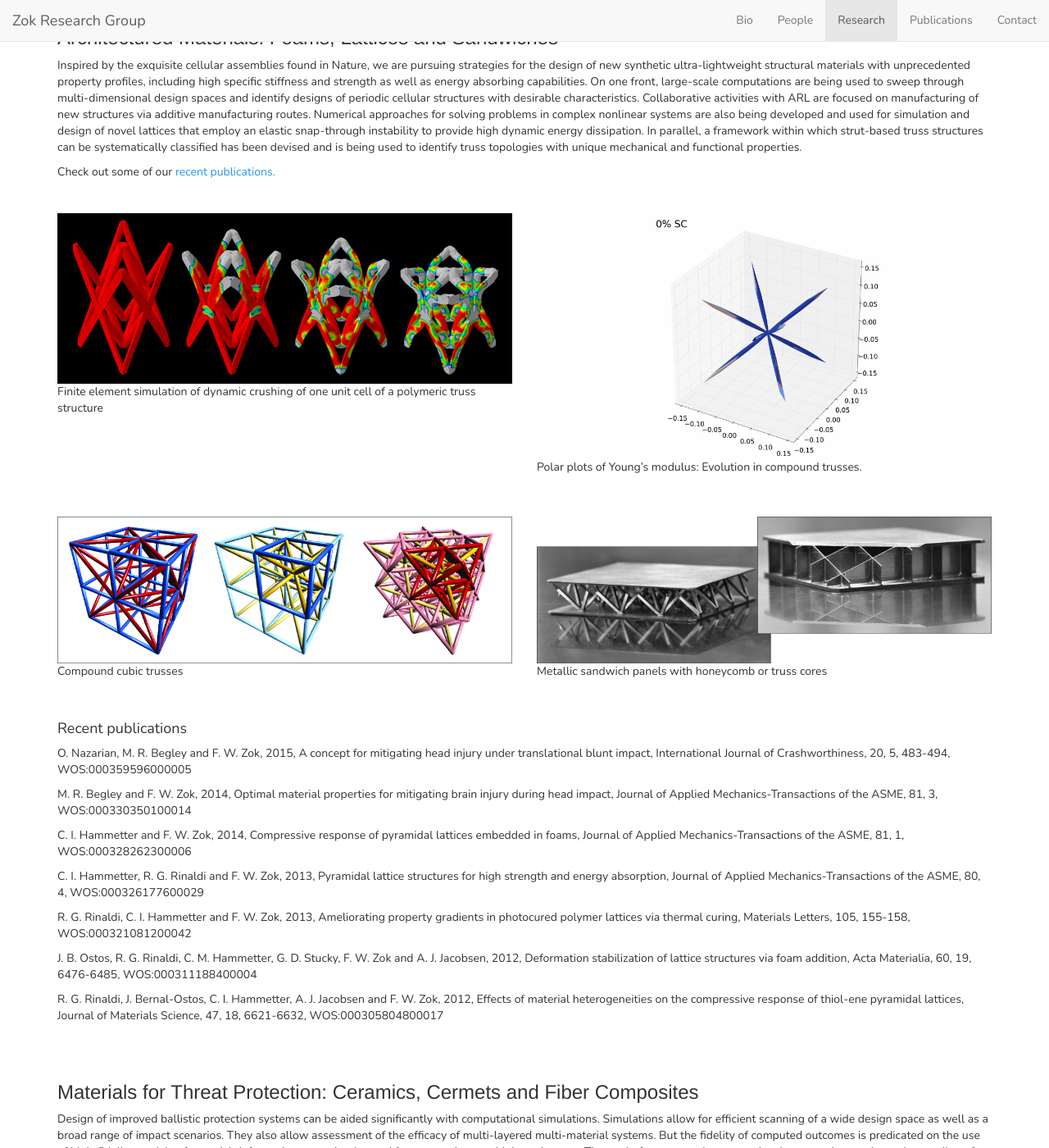
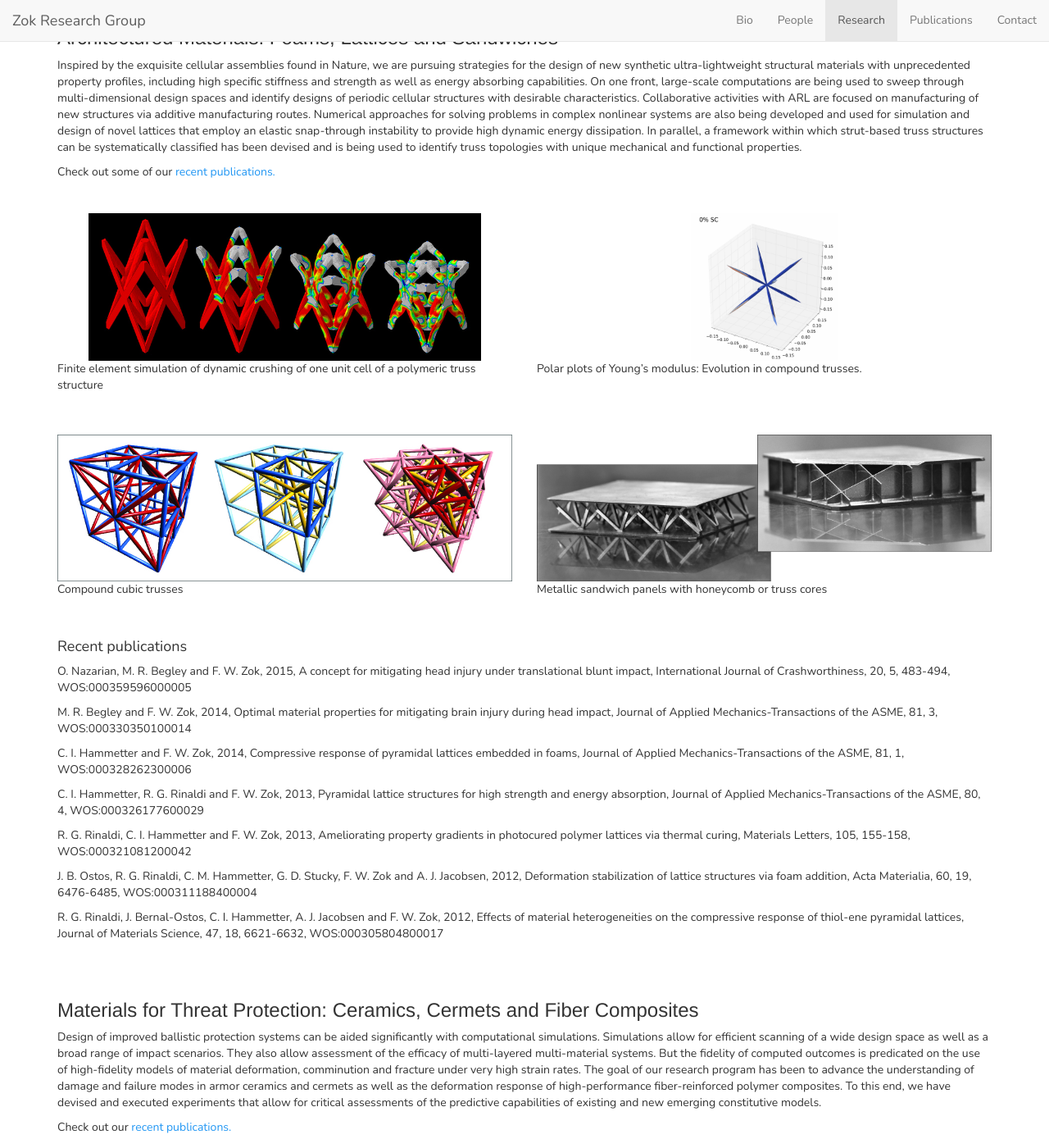
Before and after one commit to latture/zok-group-website, a Jekyll site: the page built from research/index.html, in a window 1280 px wide and 1400 px high, scrolled down 1373 px. Shown: the whole window at 82% size. Built offline with Jekyll 4.4.1, drawn with Linux system fonts in a browser that asks for light colours; some web fonts are replaced; grey boxes are pictures that could not be loaded.

Commit message:
Resized research images.

```diff
--- a/_includes/research-threat-protection.html
+++ b/_includes/research-threat-protection.html
@@ -10,7 +10,7 @@
             </div>
         </div>
         <div class="col-md-4">
-            <img src="{{site.baseurl}}/assets/img/research/threat-protection/damage-velocity-comp.png" alt="Damage velocity comparison" class="img-responsive center-block">
+            <img src="{{site.baseurl}}/assets/img/research/threat-protection/damage-velocity-comp.jpg" alt="Damage velocity comparison" class="img-responsive center-block">
             <div class="caption">
                 <p>Computed and observed damage patterns in impacted alumina tiles. Computed results taken at 17 ms from first contact (immediately after projectile rebound).</p>
             </div>
--- a/assets/css/style.scss
+++ b/assets/css/style.scss
@@ -104,7 +104,11 @@
         max-height: 300px;
     }
 
-    #research-arch-mats>img {
+    #research-threat-protection img,video {
+        max-height: 250px;
+    }
+
+    #research-arch-mats img {
         max-height: 180px;
     }
 }
```
Also changed, not shown: assets/img/research/threat-protection/damage-velocity-comp.jpg (added), assets/img/research/threat-protection/damage-velocity-comp.png (deleted), 1 other file.
